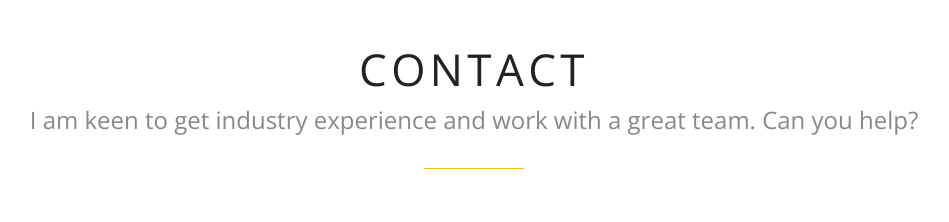
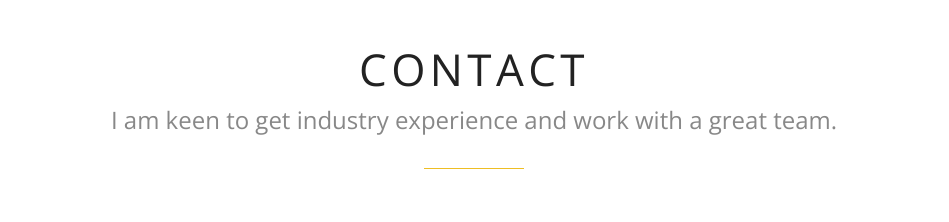
Before and after one commit to ingridzm/ashley, a PHP site: page / in a window 1280 px wide. Shown: the part 3754-3976 px from the top of the page, without its empty margins (166-1115 px from the left). Run offline with PHP 8.4, Linux system fonts and the light colour scheme; some libraries are stand-ins or nearby versions.

Commit message:
first commit

```diff
--- a/index.php
+++ b/index.php
@@ -124,7 +124,7 @@ if(isset($_POST['submit'])) {
 
 							<div class="col-sm-12">
 								<h1>Contact</h1>
-								 <h2 class="subTitle">I am keen to get industry experience and work with a great team. Can you help?</h2>
+								 <h2 class="subTitle">I am keen to get industry experience and work with a great team. </h2>
 							</div>
 
 								<div class="col-sm-6 address">
```
